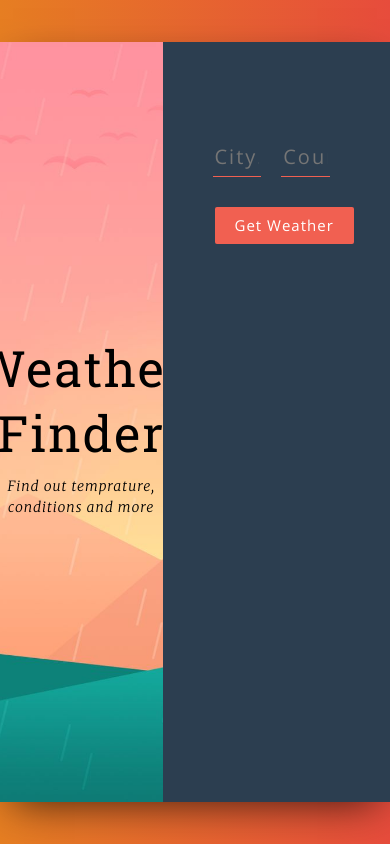
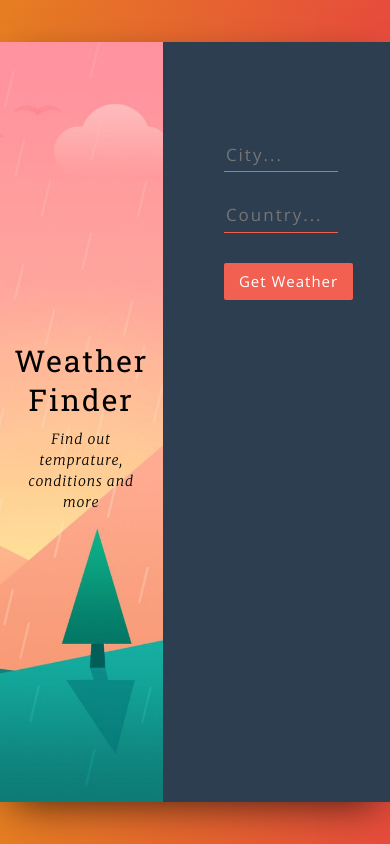
Before and after one commit to SiddhantBohra/weather-app-react, a React (Create React App) app: page / in a window 390 px wide. Built offline with nearby package versions, Linux system fonts and the light colour scheme.

Commit message:
Changes done

```diff
--- a/src/App.css
+++ b/src/App.css
@@ -21,10 +21,18 @@ body {
   width: auto;
   margin: 0 auto;
 }
+@media (max-width:500px){
+  .main {
+  width: 100%;
+}
+
+}
 
 .title-container {
   height: 90vh;
-  background: url("img/bg.jpg") center center no-repeat;
+  background-image: url("img/bg.jpg");
+  background-repeat: no-repeat;
+  background-position: 100%;
   background-size: cover;
   display: flex;
   align-items: center;
@@ -39,7 +47,15 @@ body {
   line-height: 1.3;
   font-family: 'Roboto Slab', serif;
 }
-
+@media (max-width:500px){
+  .title-container__title{
+    font-size:30px;
+  }}
+  @media (min-width:500px)and(max-width:700px){
+    .title-container__title{
+      font-size:50px;
+    }
+}
 .title-container__subtitle {
   font-style: italic;
   font-weight: 100;
@@ -53,9 +69,18 @@ body {
   height: 90vh;
   padding-top: 100px;
   padding-left: 50px;
+  overflow-x: hidden;
 }
 
-input[type="text"] {
+@media (max-width:500px){
+  .form-container {
+  overflow-x: auto;
+}
+}
+input[type="text"]{
+  display:block;
+  width:70% !important;
+  margin-left: 7%;
   background-color: transparent;
   border: 0;
   border-bottom: solid 1px #f16051;
@@ -66,8 +91,22 @@ input[type="text"] {
   letter-spacing: 2px;
   margin-bottom: 30px;
   margin-right: 20px;
-  font-size: 20px;
+  font-size: 20px !important;
 }
+@media(max-width:500px){
+  input[type="text"]{
+    font-size: 17px !important;
+  }
+
+}
+@media (min-width:1200px){
+  input[type="text"]{
+  width: 30% !important;
+  display: initial;
+  margin-left: 0%;
+}
+}
+
 
 input[type="text"] {
     outline: none;
@@ -80,8 +119,9 @@ input:-webkit-autofill {
 
 button {
   border: 0;
-  padding: 8px 20px;
+  padding: 8px 15px;
   margin: 0 2px;
+  margin-left: 7% !important;
   border-radius: 2px;
   font-weight: lighter;
   letter-spacing: 1px;
@@ -90,7 +130,10 @@ button {
   background-color: #f16051;
   color: #fff;
   font-weight: 100;
+
 }
+
+
 
 button:active {
   outline: none;
@@ -101,6 +144,14 @@ button:active {
   font-size: 20px;
   font-weight: 200;
   letter-spacing: 2px;
+  margin-left:0%!important;
+}
+
+@media(max-width:500px){
+  .weather__info {
+  font-size: 17px;
+  margin-left:7%!important;
+}
 }
 
 .weather__key {
@@ -108,6 +159,12 @@ button:active {
   border-bottom: solid 2px rgba(255,255,255,0.06);
   padding: 20px 0 20px 0;
   font-weight: 400;
+}
+
+@media(max-width:500px){
+  .weather__key {
+  font-weight: 250;
+}
 }
 
 .weather__key:last-child {
@@ -118,7 +175,11 @@ button:active {
   color: #fff;
   font-weight: 200;
 }
-
+@media(max-width:500px){
+  .weather__value {
+  font-weight: 150;
+}
+}
 .weather__error {
   color: #f16051;
   font-size: 20px;
--- a/src/App.js
+++ b/src/App.js
@@ -21,6 +21,17 @@ class App extends Component {
     if (city && country) {
       const api_call = await fetch(`https://api.openweathermap.org/data/2.5/weather?q=${city},${country}&appid=${API_KEY}&units=metric`)
       const data = await api_call.json()
+      console.log(data);
+      if((data.cod == "404")&&(data.message == "city not found")){
+        this.setState({
+          temprature: undefined,
+          city: undefined,
+          country: undefined,
+          humidity: undefined,
+          description: undefined,
+          error:"City not found"});
+      }
+      else{
         this.setState({
         temprature: data.main.temp,
         city: data.name,
@@ -30,9 +41,20 @@ class App extends Component {
         error: ''
       })
     }
+  }
     else if (city) {
       const api_call = await fetch(`https://api.openweathermap.org/data/2.5/weather?q=${city}&appid=${API_KEY}&units=metric`)
       const data = await api_call.json()
+      if((data.cod == "404")&&(data.message == "city not found")){
+        this.setState({
+          temprature: undefined,
+          city: undefined,
+          country: undefined,
+          humidity: undefined,
+          description: undefined,
+          error:"City not found"});
+      }
+      else{
       this.setState({
         temprature: data.main.temp,
         city: data.name,
@@ -41,6 +63,7 @@ class App extends Component {
         description: data.weather[0].description,
         error: ''
       })
+    }
   }
     else {
       this.setState({
```
Lines whose indentation alone changed are shown as unchanged.
